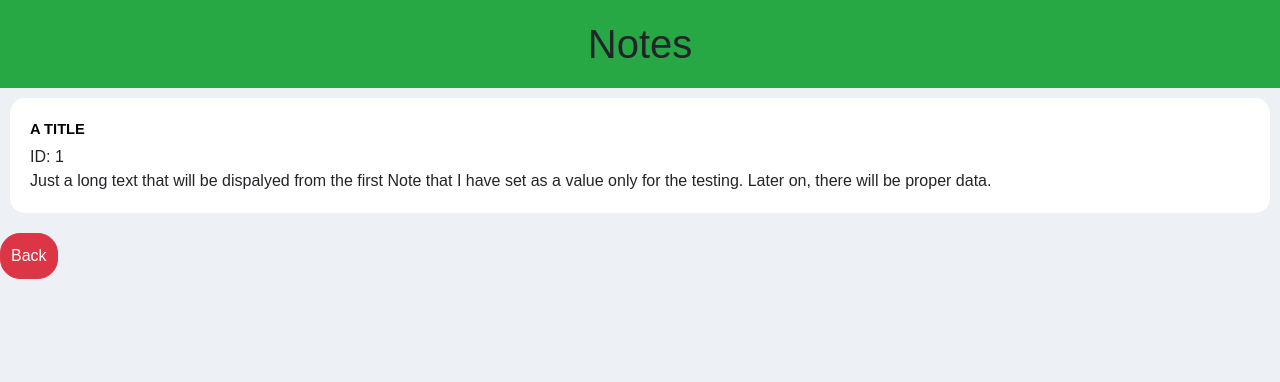
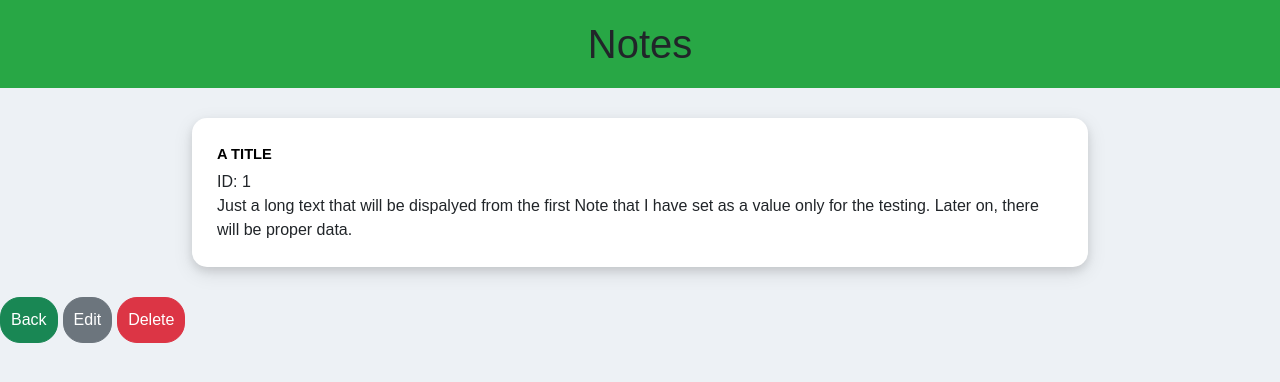
Before and after one commit to EdonShala/Note-App, an Angular app: page /note/1 in a window 1280 px wide. Shown: the top 382 px of the page. Built offline with nearby package versions, Linux system fonts and the light colour scheme.

Commit message:
styling needs work

```diff
--- a/src/app/note-detail/note-detail.component.html
+++ b/src/app/note-detail/note-detail.component.html
@@ -6,5 +6,7 @@
 </div>
 }
 <nav>
-  <button class="btn btn-danger" routerLink="">Back</button>
+  <button class="btn btn-success" routerLink="">Back</button>
+  <button class="btn btn-secondary" routerLink="">Edit</button>
+  <button class="btn btn-danger" routerLink="">Delete</button>
 </nav>
--- a/src/app/note-detail/note-detail.component.scss
+++ b/src/app/note-detail/note-detail.component.scss
@@ -1,17 +1,16 @@
 #note-container {
-  background-color: #fff;
-  margin: 10px;
-  padding: 20px;
+  width: auto;
+  margin-top: 30px;
+  margin-right: 15%;
+  margin-left: 15%;
+  margin-bottom: 20px;
+  list-style: none;
+  padding: 25px;
+  background-color: #ffffff;
   border-radius: 15px;
+  box-shadow: 0 4px 8px rgba(0, 0, 0, 0.1), 0 6px 20px rgba(0, 0, 0, 0.1);
+  transition: transform 0.2s ease-in-out, box-shadow 0.2s ease-in-out;
 }
-// .red {
-//   background-color: indianred;
-//   cursor: pointer;
-// }
-// .center {
-//   margin-top: 15px;
-//   text-align: center;
-// }
 
 nav button {
   width: auto;
@@ -22,4 +21,5 @@ nav button {
   text-decoration: none;
   margin-top: 10px;
   margin-bottom: 30px;
+  margin-right: 5px;
 }
--- a/src/app/note-list/notes-list.component.scss
+++ b/src/app/note-list/notes-list.component.scss
@@ -2,7 +2,6 @@
   width: 100%;
 }
 .notes li {
-  align-items: start;
   margin-bottom: 20px;
   list-style: none;
   padding: 10px;
```
